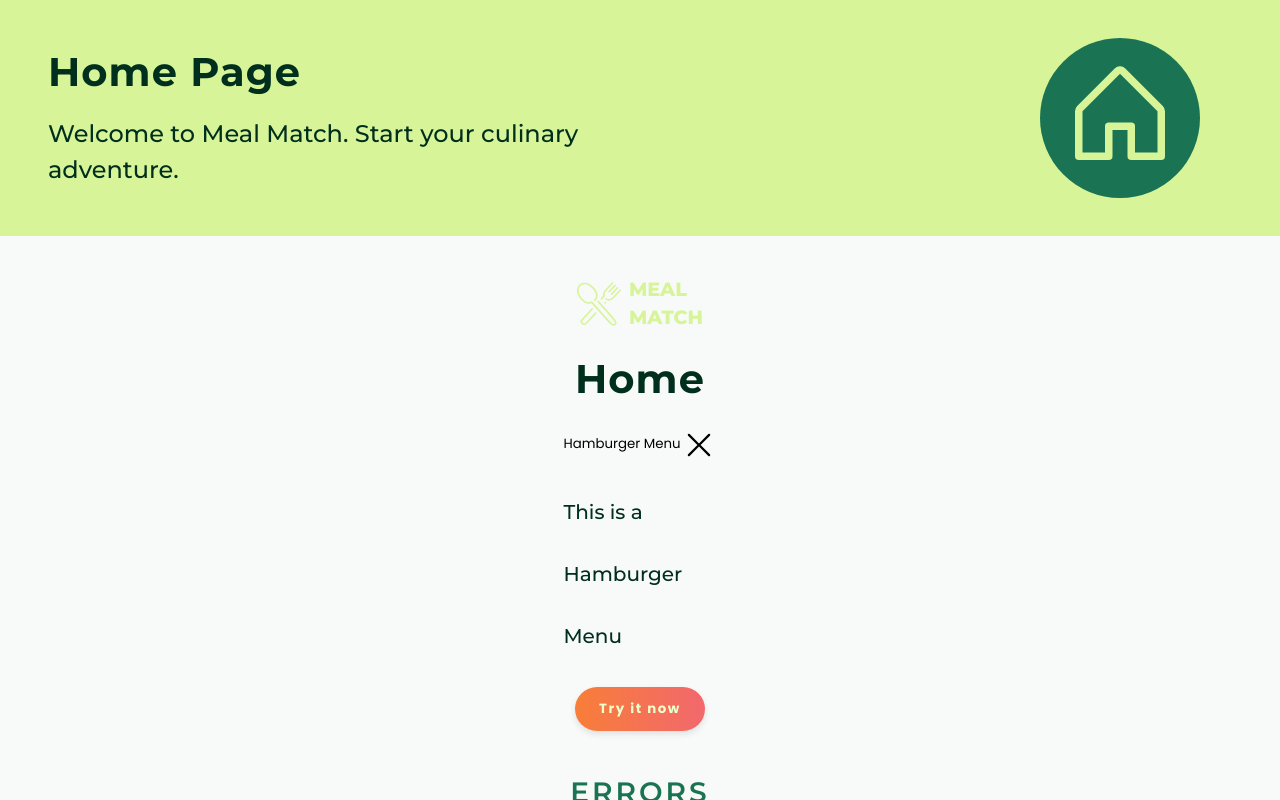
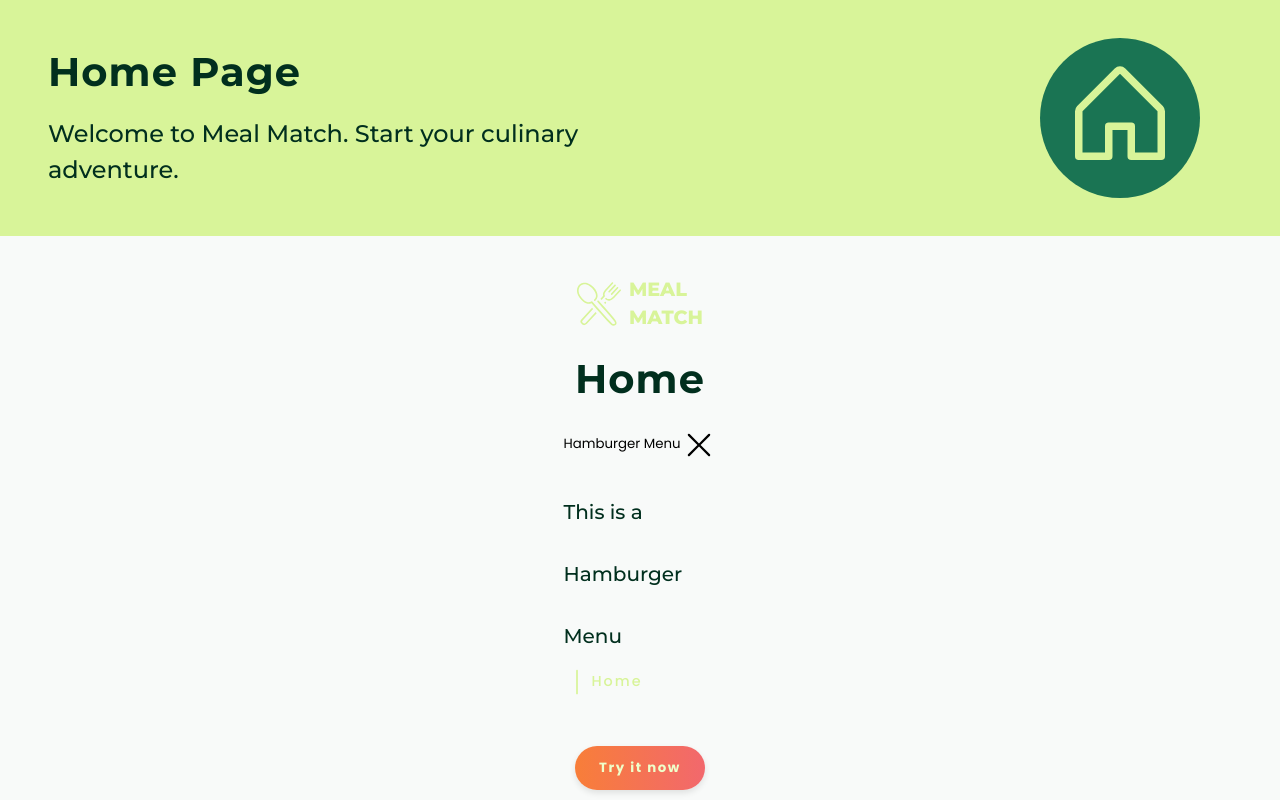
Before and after one commit to AnneKluytmans/novi-frontend-final-project-meal-match, a React (Vite) app: page / in a window 1280 px wide. Both pictures are taken after a click on the button "Hamburger Menu". Shown: the top 800 px of the page. Built offline with nearby package versions, Linux system fonts and the light colour scheme.

Commit message:
Created navigation link component with styling

```diff
--- /dev/null
+++ b/src/components/navigation/navLinkItem/NavLinkItem.css
@@ -0,0 +1,21 @@
+/* ------------------------------- NavLink styling -------------------------------- */
+
+.nav-link {
+    text-decoration: none;
+
+    display: flex;
+    align-items: center;
+}
+
+.nav-link p {
+    font-size: 0.9rem;
+}
+
+.nav-link .active-link > * {
+    color: var(--primary);
+    font-weight: 500;
+}
+
+.nav-link .default-link {
+    color: var(--light);
+}
--- /dev/null
+++ b/src/components/navigation/navLinkItem/NavLinkItem.jsx
@@ -0,0 +1,16 @@
+import { NavLink } from 'react-router-dom';
+import { LineVertical } from '@phosphor-icons/react';
+import './NavLinkItem.css';
+
+function NavLinkItem( { to, name } ){
+    return (
+        <li className="nav-link">
+            <NavLink to={to} className={({ isActive }) => isActive ? "nav-link active-link" : "nav-link default-link"}>
+                <LineVertical size={28} />
+                <p>{name}</p>
+            </NavLink>
+        </li>
+    );
+}
+
+export default NavLinkItem;
--- a/src/pages/homePage/Home.jsx
+++ b/src/pages/homePage/Home.jsx
@@ -7,6 +7,7 @@
 import Dropdown from '../../components/dropdowns/dropdown/Dropdown.jsx';
 import Header from '../../components/header/Header.jsx';
 import './Home.css';
+import NavLinkItem from "../../components/navigation/navLinkItem/NavLinkItem.jsx";
 
 
 
@@ -30,6 +31,8 @@
                       <h4>This is a</h4>
                       <h4>Hamburger</h4>
                       <h4>Menu</h4>
+                      <NavLinkItem to="/" name="Home" />
+                      <NavLinkItem to="/contact" name="Contact" />
                   </Dropdown>
                   <Button
                       className="btn btn__default"
```
